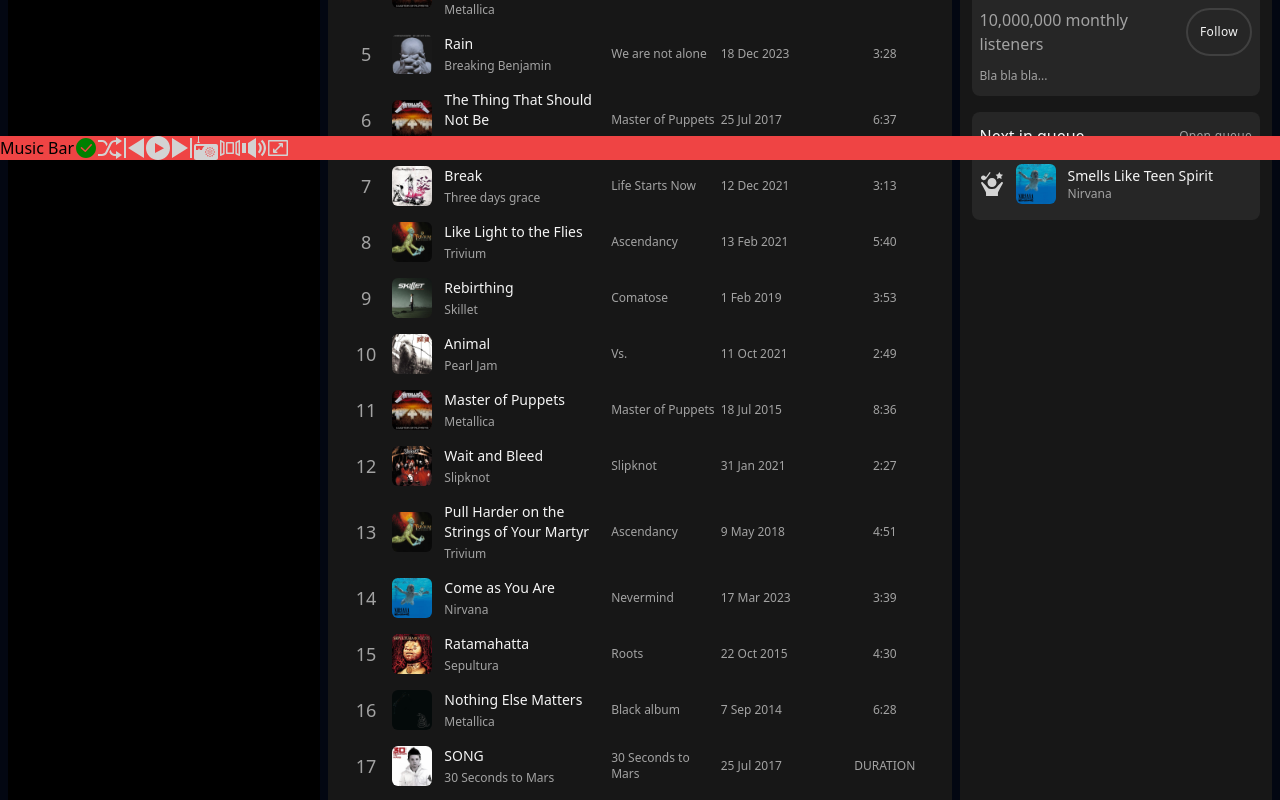
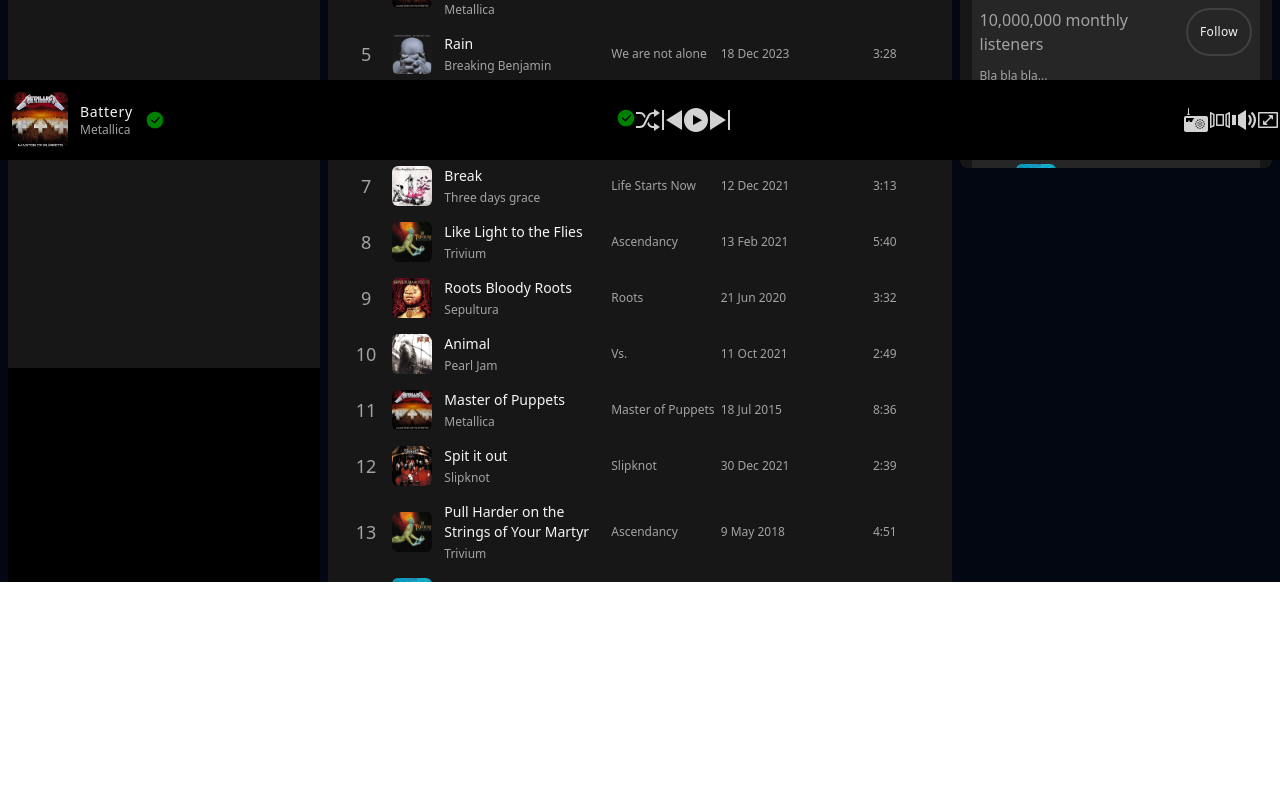
Before and after one commit to GBouffard/spotify-ui-tailwind, a React (Vite) app: page / in a window 1280 px wide. Shown: the part 640-1440 px from the top of the page. After the commit the page ends 1222 px from the top, so only its background shows below. Built offline with nearby package versions, Linux system fonts and the light colour scheme.

Commit message:
Update MediaPlayer 1

```diff
--- a/src/SpotifyUi.jsx
+++ b/src/SpotifyUi.jsx
@@ -16,7 +16,7 @@
 
         <MiddleTopPanel />
 
-        <div className='mx-3'>
+        <div className='mx-3 overflow-y-scroll h-screen'>
           {songsList.map((data, index) => (
             <SongCard data={data} key={`album ${index}`} index={index} />
           ))}
--- a/src/components/LeftPanel.jsx
+++ b/src/components/LeftPanel.jsx
@@ -30,7 +30,7 @@
         <button className='bg-neutral-700 text-xs text-white rounded-full px-3 py-1 font-light tracking-wide'>Playlists</button>
       </div>
 
-      <div className='space-y-2 bg-neutral-900'>
+      <div className='space-y-2 bg-neutral-900 overflow-y-scroll h-screen'>
         <div className={`${sharedClass}w-full justify-between`}>
           <Search />
           <div>
--- a/src/components/MediaPlayer.jsx
+++ b/src/components/MediaPlayer.jsx
@@ -9,8 +9,33 @@
 import Expand from './icons/Expand'
 import Carousel from './icons/Carousel'
 
+const fakeData = {
+  band: 'Metallica',
+  song: 'Battery',
+  imageUrl: '/img/m1.jpg',
+}
+
 export default function MediaPlayer () {
   return (
-    <div className='bg-red-500 fixed bottom-0 w-full flex'>Music Bar <Check fill='green' /><Random /><Previous /><Play /><Next /><Radio /><Carousel /><Speaker /><Expand /></div>
+    <div className='bg-black h-20 fixed bottom-0 w-full flex justify-between items-center'>
+      <div className='flex items-center'>
+        <div className='flex items-center'>
+          <img className='w-14 h-14 rounded-md mx-3' src={fakeData.imageUrl} />
+          <div className='flex bg-blue- flex-col'>
+            <div className='text-neutral-100 font-normal tracking-wider text-sm'><span className='hover:underline hover:cursor-pointer'>{fakeData.song}</span></div>
+            <div className=' text-neutral-400 font-normal text-xs'><span className='hover:underline hover:cursor-pointer'>{fakeData.band}</span></div>
+          </div>
+          <span className='ml-3'><Check fill='green' /></span>
+        </div>
+      </div>
+
+      <div className='flex'>
+ <Check fill='green' /><Random /><Previous /><Play /><Next />
+      </div>
+
+      <div className='flex'>
+      <Radio /><Carousel /><Speaker /><Expand />
+      </div>
+     </div>
   )
 }
--- a/src/components/RightPanel.jsx
+++ b/src/components/RightPanel.jsx
@@ -28,7 +28,7 @@
   } = nextData
 
   return (
-    <div className='bg-neutral-900 grow w-1/4 px-3 rounded-lg m-2 text-neutral-100'>
+    <div className='bg-neutral-900 grow w-1/4 px-3 rounded-lg m-2 text-neutral-100 overflow-y-scroll h-screen'>
       <div className='flex justify-between mt-2 mb-4'>
         <span>{playlist}</span>
         <span className='hover:bg-neutral-700 cursor-pointer'><Close /></span>
@@ -39,7 +39,7 @@
           <div className='text-2xl tracking-wide font-normal hover:underline hover:cursor-pointer'>{song}</div>
           <div className='text-neutral-400 font-light hover:text-white hover:underline hover:cursor-pointer'>{band}</div>
         </div>
-        <div className='flex items-center'><Check fill='green' /><Menu /></div>
+        <div className='flex items-center'><span className='mr-2'><Check fill='green' /></span><Menu /></div>
       </div>
 
       <div className='relative hover:cursor-pointer '>
--- a/src/components/icons/Check.jsx
+++ b/src/components/icons/Check.jsx
@@ -1,5 +1,5 @@
 import React from 'react'
 
-const Check = ({ fill = 'lightgrey' }) => <svg className='h-6 w-6' fill={fill} clip-rule='evenodd' fill-rule='evenodd' stroke-linejoin='round' stroke-miterlimit='2' viewBox='0 0 24 24' xmlns='http://www.w3.org/2000/svg'><path d='m11.998 2.005c5.517 0 9.997 4.48 9.997 9.997 0 5.518-4.48 9.998-9.997 9.998-5.518 0-9.998-4.48-9.998-9.998 0-5.517 4.48-9.997 9.998-9.997zm-5.049 10.386 3.851 3.43c.142.128.321.19.499.19.202 0 .405-.081.552-.242l5.953-6.509c.131-.143.196-.323.196-.502 0-.41-.331-.747-.748-.747-.204 0-.405.082-.554.243l-5.453 5.962-3.298-2.938c-.144-.127-.321-.19-.499-.19-.415 0-.748.335-.748.746 0 .205.084.409.249.557z' fill-rule='nonzero' /></svg>
+const Check = ({ fill = 'lightgrey' }) => <svg className='h-5 w-5' fill={fill} clip-rule='evenodd' fill-rule='evenodd' stroke-linejoin='round' stroke-miterlimit='2' viewBox='0 0 24 24' xmlns='http://www.w3.org/2000/svg'><path d='m11.998 2.005c5.517 0 9.997 4.48 9.997 9.997 0 5.518-4.48 9.998-9.997 9.998-5.518 0-9.998-4.48-9.998-9.998 0-5.517 4.48-9.997 9.998-9.997zm-5.049 10.386 3.851 3.43c.142.128.321.19.499.19.202 0 .405-.081.552-.242l5.953-6.509c.131-.143.196-.323.196-.502 0-.41-.331-.747-.748-.747-.204 0-.405.082-.554.243l-5.453 5.962-3.298-2.938c-.144-.127-.321-.19-.499-.19-.415 0-.748.335-.748.746 0 .205.084.409.249.557z' fill-rule='nonzero' /></svg>
 
 export default Check
--- a/src/data/songsList.js
+++ b/src/data/songsList.js
@@ -315,15 +315,6 @@
     dateAdded: '13 Sep 2017'
   },
   {
-    song: '',
-    duration: '',
-    band: '30 Seconds to Mars',
-    album: '30 Seconds to Mars',
-    imageUrl: '/img/Thirty_Seconds_to_Mars_-_30_Seconds_to_Mars.jpg',
-    imageAlt: '30 Seconds to Mars album cover',
-    dateAdded: '25 Jul 2017'
-  },
-  {
     song: "It's been a while",
     duration: '4:24',
     band: 'Staind',
```
